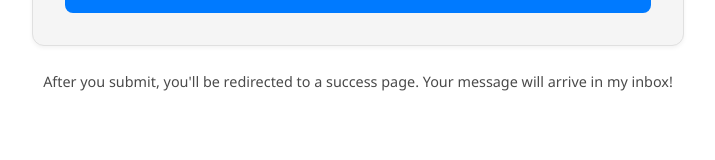
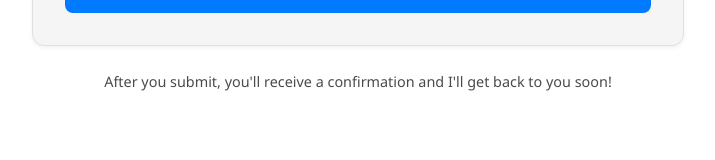
Before and after one commit to 1Kelv/kelvino-dev, a React (Vite) app: page / in a window 1280 px wide. Shown: the part 5302-5462 px from the top of the page, without its empty margins (282-997 px from the left). Built offline with nearby package versions, Linux system fonts and the light colour scheme.

Commit message:
Second fix on contact form for Netlify

```diff
--- a/src/components/Contact.tsx
+++ b/src/components/Contact.tsx
@@ -11,18 +11,11 @@ const Contact: React.FC = () => {
     email: '',
     message: '',
   });
-  const [status, setStatus] = useState<'success' | 'error' | ''>('');
 
   const handleChange = (
     e: React.ChangeEvent<HTMLInputElement | HTMLTextAreaElement>
   ) => {
     setFormData(prev => ({ ...prev, [e.target.name]: e.target.value }));
-    if (status) setStatus('');
-  };
-
-  const handleSubmit = (e: React.FormEvent<HTMLFormElement>) => {
-    // Let Netlify handle the form submission naturally
-    // Don't prevent default - I want the form to submit to Netlify
   };
 
   return (
@@ -81,18 +74,16 @@ const Contact: React.FC = () => {
       <motion.form
         name="contact"
         method="POST"
+        action="/success"
         data-netlify="true"
         data-netlify-honeypot="bot-field"
-        onSubmit={handleSubmit}
         className="contact-form"
         initial={{ opacity: 0 }}
         whileInView={{ opacity: 1 }}
         transition={{ delay: 0.4, duration: 0.6 }}
       >
-        {/* Hidden field Netlify uses to identify the form */}
         <input type="hidden" name="form-name" value="contact" />
 
-        {/* Honeypot field for spam protection */}
         <div style={{ display: 'none' }}>
           <label>
             Don't fill this out if you're human:{' '}
@@ -142,7 +133,7 @@ const Contact: React.FC = () => {
       </motion.form>
 
       <p style={{ textAlign: 'center', marginTop: '1.5rem', fontSize: '0.9rem', color: 'var(--text-secondary)' }}>
-        After you submit, you'll be redirected to a success page. Your message will arrive in my inbox!
+        After you submit, you'll receive a confirmation and I'll get back to you soon!
       </p>
     </motion.section>
   );
```
Also changed, not shown: 1 other file (tests, documents, lock files or other folders).
